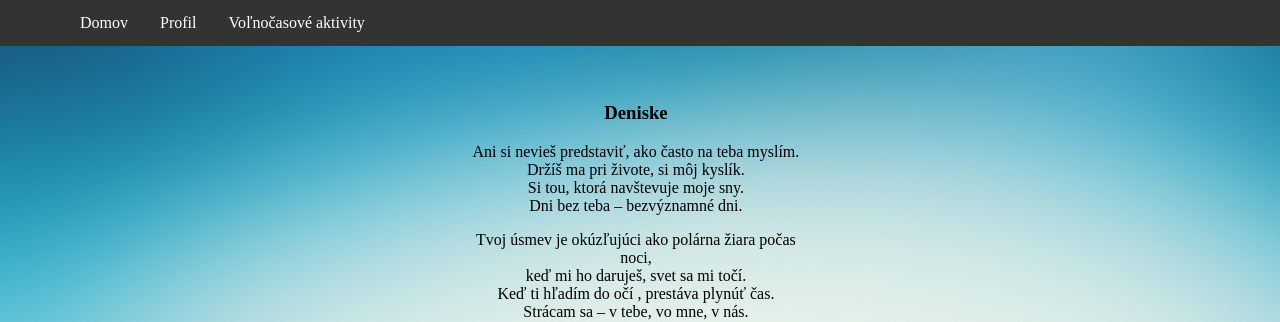
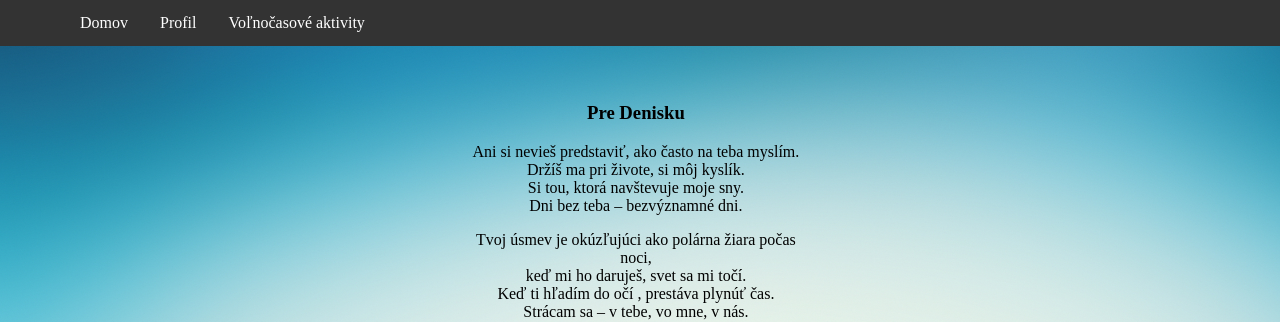
Before and after one commit to ball8/ball8.github.io, a Jekyll site: the page built from _poems/pre_denisku.md, in a window 1280 px wide and 900 px high. Shown: the top 322 px of the window. Built offline with Jekyll 4.4.1, drawn with Linux system fonts in a browser that asks for light colours.

Commit message:
Update and rename deniske.md to pre_denisku.md

```diff
--- a/_poems/deniske.md
+++ b/_poems/pre_denisku.md
@@ -1,6 +1,6 @@
 ---
 layout: poem
-title: Deniske
+title: Pre Denisku
 author: Martin Dzik
 ---
 
```
